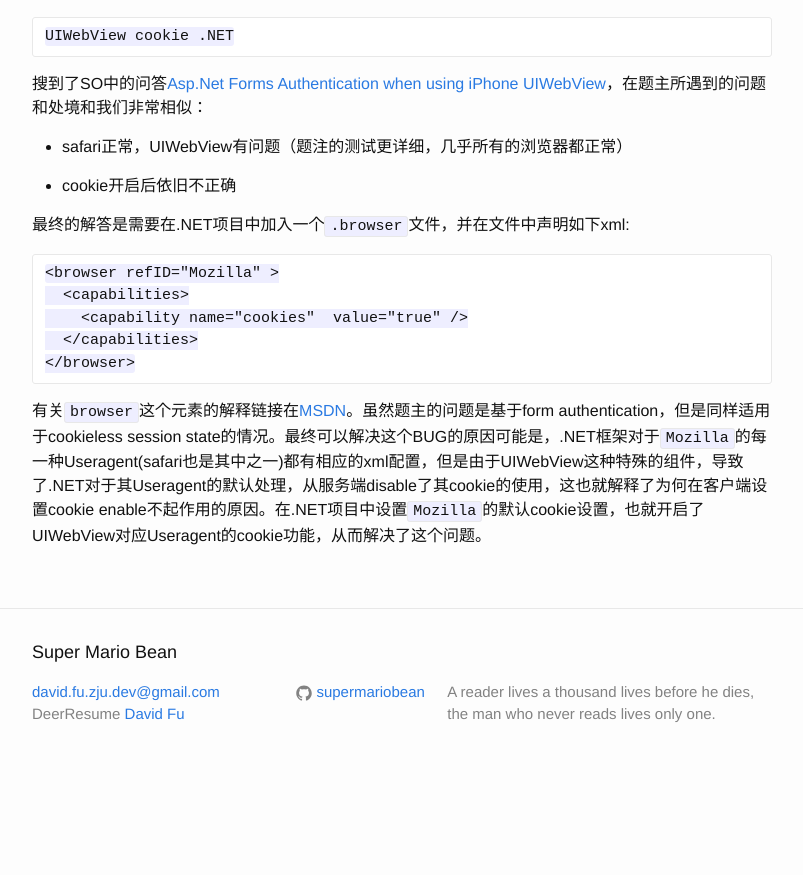
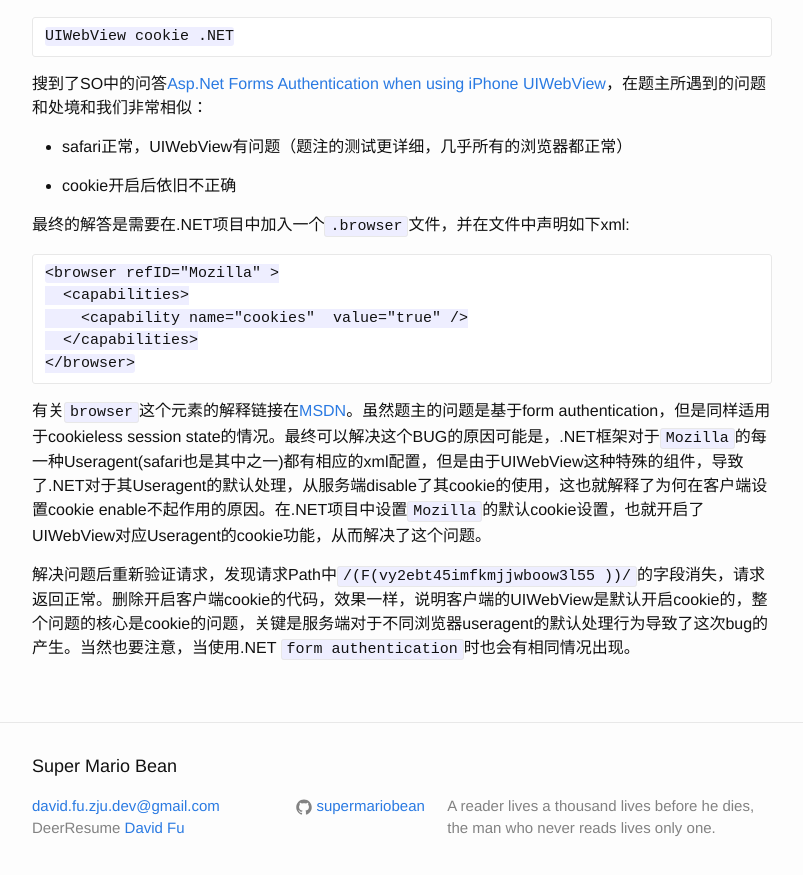
Before and after one commit to davidfuzju/supermariobean.github.io, a Jekyll site: the page built from _posts/2015-01-12-UIWebView下Web请求(.NET后端)无法正常处理.markdown, in a window 1280 px wide and 900 px high, scrolled down 2573 px. Shown: the top 875 px of the window, without its empty margins (238-1041 px from the left). Built offline with Jekyll 4.4.1, drawn with Linux system fonts in a browser that asks for light colours; comment, search, counter and statistics services are not loaded; before the commit the page ends 3359 px from its top, so only the background shows below that.

Commit message:
@modify modify some content

```diff
--- a/_posts/2014-05-05-搭建环境Ubuntu+Hadoop+Mahout.markdown
+++ b/_posts/2014-05-05-搭建环境Ubuntu+Hadoop+Mahout.markdown
@@ -1,6 +1,6 @@
 ---
 layout: post
-category: iOS
+category: 机器学习
 ---
 
 ##版本配置##
--- a/_posts/2015-01-12-UIWebView下Web请求(.NET后端)无法正常处理.markdown
+++ b/_posts/2015-01-12-UIWebView下Web请求(.NET后端)无法正常处理.markdown
@@ -93,3 +93,5 @@
     </browser>
 
   有关`browser`这个元素的解释链接在[MSDN](http://msdn.microsoft.com/en-us/library/ms228122(v=vs.85).aspx)。虽然题主的问题是基于form authentication，但是同样适用于cookieless session state的情况。最终可以解决这个BUG的原因可能是，.NET框架对于`Mozilla`的每一种Useragent(safari也是其中之一)都有相应的xml配置，但是由于UIWebView这种特殊的组件，导致了.NET对于其Useragent的默认处理，从服务端disable了其cookie的使用，这也就解释了为何在客户端设置cookie enable不起作用的原因。在.NET项目中设置`Mozilla`的默认cookie设置，也就开启了UIWebView对应Useragent的cookie功能，从而解决了这个问题。
+
+  解决问题后重新验证请求，发现请求Path中`/(F(vy2ebt45imfkmjjwboow3l55 ))/`的字段消失，请求返回正常。删除开启客户端cookie的代码，效果一样，说明客户端的UIWebView是默认开启cookie的，整个问题的核心是cookie的问题，关键是服务端对于不同浏览器useragent的默认处理行为导致了这次bug的产生。当然也要注意，当使用.NET `form authentication`时也会有相同情况出现。
```
Also changed, not shown: other parts of _posts/2015-01-12-UIWebView下Web请求(.NET后端)无法正常处理.markdown (+1 -1 lines).
